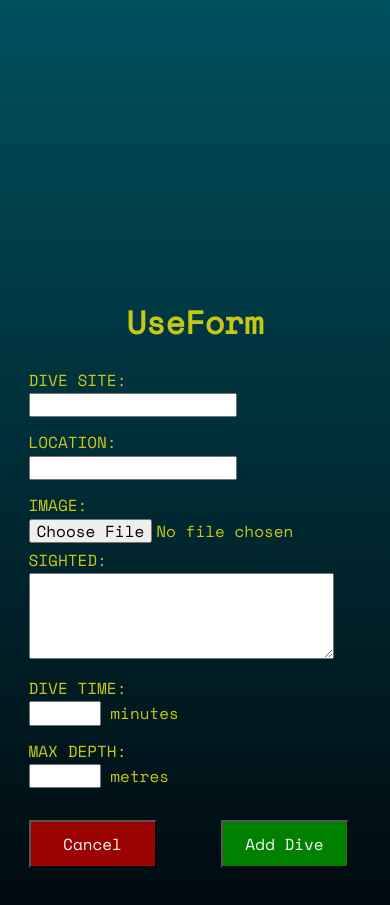
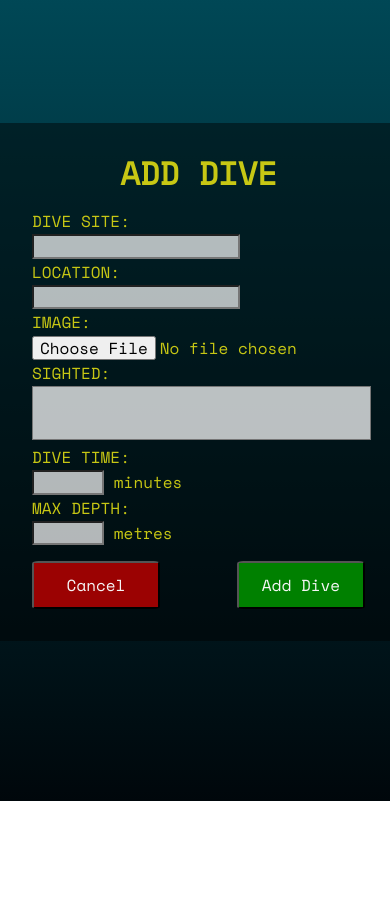
Before and after one commit to O-MAY/dive-log, a React (Create React App) app: page / in a window 390 px wide. Shown: the part 2080-2985 px from the top of the page. After the commit the page ends 2881 px from the top, so only its background shows below. Built offline with nearby package versions, Linux system fonts and the light colour scheme.

Commit message:
dive form now displays submission success message and new styling added to help responsiveness

```diff
--- a/src/App.js
+++ b/src/App.js
@@ -4,7 +4,7 @@ import Header from './components/Header';
 import Dives from './components/Dives';
 import AddDiveButton from './components/AddDiveButton';
 import NoDivesMessage from './components/NoDivesMessage';
-import UseForm from './components/UseForm';
+import AddDiveForm from './components/AddDiveForm';
 
 function App() {
 
@@ -59,7 +59,9 @@ const addDive = (dive) => {
             {dives.length > 0 ? <Dives dives={dives} onDelete={deleteDive} />
             :(<NoDivesMessage />)}
               {dives.length > 0 ? '' : <div id='add-dive-button-no-dives'><AddDiveButton /></div>}
-            <UseForm onAdd={addDive} />
+            <div className='dive-to-add-dive' />
+            <AddDiveForm onAdd={addDive} />
+            <div className='add-dive-depth' />
     </div>
     </>
   );
--- a/src/components/AddDiveButton.js
+++ b/src/components/AddDiveButton.js
@@ -6,7 +6,7 @@ const AddDiveButton = () => {
 
   return (
     <>
-    <Link to="add-dive-form" spy={true} smooth={true} offset={10} duration={500}>
+    <Link to="add-dive-form" spy={true} smooth={true} offset={-10} duration={1000}>
     <div className='add-dive-button-container'>
         <div className='add-dive-card'>
             <GiScubaTanks className='scuba-icon' />
--- a/src/components/UseForm.js
+++ b/src/components/AddDiveForm.js
@@ -1,25 +1,32 @@
 import React from 'react'
 import { useForm } from "react-hook-form";
+import { useState } from 'react';
 import {Link} from 'react-scroll'
 
-export default function UseForm({ onAdd }) {
+export default function AddDiveForm({ onAdd }) {
 
-const successMessage = 'Dive has been logged.'
+  const [success, setSuccess] = useState ("")
+  const successDelay = ms => new Promise(res => setTimeout(res, ms));
 
-const { register, handleSubmit, reset, formState: { isSubmitted, errors } } = useForm();
-  const onSubmit = (data) => {
+  const { register, handleSubmit, reset, formState: { errors } } = useForm();
+
+    const onSubmit = async (data) => {
       onAdd(data)
       reset()
-    console.log(successMessage)
+      setSuccess('DIVE HAS BEEN ADDED')
+      await successDelay(5000)
+      setSuccess('')
     };
 
     const onCancel = () => {
       reset()
     }
 
+  let successComponent = success && <p>{success}</p>
+
   return (
     <div id='add-dive-form'>
-        <h1>UseForm</h1>
+        <h1>ADD DIVE</h1>
         <form onSubmit={handleSubmit(onSubmit)}>
             <div>
                 <label>DIVE SITE:</label>
@@ -28,8 +35,8 @@ const { register, handleSubmit, reset, formState: { isSubmitted, errors } } = us
                     type='text'
                     placeholder=''
                 />
-               <strong><p style={{color: "red"}}>
-                  {errors.diveSite?.type === "required" && "Field is required."}
+               <strong><p className='error-message'>
+                  {errors.diveSite?.type === "required" && "Field is required"}
                 </p></strong>
             </div>
             <div>
@@ -39,16 +46,16 @@ const { register, handleSubmit, reset, formState: { isSubmitted, errors } } = us
                     type='text'
                     placeholder=''
                 />
-                <strong><p style={{color: "red"}}>
-                  {errors.location?.type === "required" && "Field is required."}
+                <strong><p className='error-message'>
+                  {errors.location?.type === "required" && "Field is required"}
                 </p></strong>
             </div>
             <div>
                 <label>IMAGE:</label>
                 <input {...register("img", { required: false })}
-                className='form-field'
+                className='image-upload form-field'
                 type='file'
-                placeholder=''
+                placeholder='Upload image'
                 />
             </div>
             <div>
@@ -58,9 +65,9 @@ const { register, handleSubmit, reset, formState: { isSubmitted, errors } } = us
                 type='text'
                 placeholder=''
                />
-               <strong><p style={{color: "red"}}>
-                  {errors.sighted?.type === "required" && "Field is required."}
-                  {errors.sighted?.type === "maxLength" && "Maximum character length is 120."}
+               <strong><p className='error-message'>
+                  {errors.sighted?.type === "required" && "Field is required"}
+                  {errors.sighted?.type === "maxLength" && "Maximum character length is 120"}
                 </p></strong>
             </div>
             <div>
@@ -70,8 +77,8 @@ const { register, handleSubmit, reset, formState: { isSubmitted, errors } } = us
                 type='number'
                 placeholder=''
                 /> minutes</span>
-                <strong><p style={{color: "red"}}>
-                  {errors.diveTime?.type === "required" && "Field is required."}
+                <strong><p className='error-message'>
+                  {errors.diveTime?.type === "required" && "Field is required"}
                   {errors.diveTime?.type === "max" && "Wow there! Your dive time was longer than the world record.. Try again."}
                 </p></strong>
             </div>
@@ -84,18 +91,19 @@ const { register, handleSubmit, reset, formState: { isSubmitted, errors } } = us
                 maxLength="11,034"
                 size="3"
                 /> metres</span>
-                <strong><p style={{color: "red"}}>
-                  {errors.maxDepth?.type === "required" && "Field is required."}
+                <strong><p className='error-message'>
+                  {errors.maxDepth?.type === "required" && "Field is required"}
                   {errors.maxDepth?.type === "max" && "The Mariana Trench is 11,034m deep. Are you sure you got your depth correct?"}
                 </p></strong>
             </div>
-
-            <Link to="dives-container" spy={true} smooth={true} offset={-100} duration={500}>
+            <div className='cancel-submit-fb'>
+              <Link to="header" spy={true} smooth={true} offset={-50} duration={1000}>
               <input className='cancel-dive-btn' value='Cancel' type="reset" onClick={onCancel} />
               </Link>
               <input className='add-dive-btn' value='Add Dive' type='submit' />
-            {isSubmitted.formState ? <p>Hello</p> : ''}
+            </div>
         </form>
+        <strong className='success-component'>{successComponent}</strong>
     </div>
   )
 }
--- a/src/styles/_addDiveForm.scss
+++ b/src/styles/_addDiveForm.scss
@@ -1,44 +1,68 @@
 #add-dive-form {
-    height: auto;
-    width: auto;
+    height: fit-content;
+    width: fit-content;
     display: flex;
     flex-flow: column nowrap;
     justify-content: center;
     align-items: center;
 
     color: $titleColor2;
+    background-color: #00000077;
+    margin: 0 auto 0 auto;
+    padding: 2rem;
 
-    margin: 30rem auto 5rem auto;
+    h1 {
+        margin: 0 0 1rem 0;
+    }
 
-    text {
-        color: #f5f5f5;
-        font-size: 2rem;
-        margin-bottom: 0.5rem;
-    }
     label {
         display: block;
-        margin-top: 0.5rem;
+        margin-top: 0.25rem;
         margin-bottom: 0.25rem;
     }
+
+    input {
+        background-color: #ffffffb3;
+    }
+
+    .image-upload {
+        background-color: transparent;
+    }
+
     textarea {
-        width: 90%;
-        height: 5rem;
+        width: 100%;
+        height: 3rem;
+        background-color: #ffffffbb;
+
+        resize: none;
     }
     .form-number-input {
         width: 4rem;
     }
-    div text {
-        color: $titleColor1;
-        font-size: 1rem;
+
+    .error-message {
+        color: #ffffff;
+        font-weight: 300;
+        margin: 0.2rem 0 0 0;
+        padding: 0;
     }
+
+    .cancel-submit-fb {
+        display: flex;
+        justify-content: space-between;
+        margin-top: 1rem;
+    }
+
     .add-dive-btn {
-    width: 8rem;
-    height: 3rem;
+        width: 8rem;
+        height: 3rem;
 
-    background-color: green;
-    color: #f5f5f5;
-    cursor: pointer;
-    margin: 1rem auto 0 2rem;
+        background-color: #008000;
+        color: #f5f5f5;
+        cursor: pointer;
+
+        border-radius: 5%;
+
     }
     .cancel-dive-btn {
         width: 8rem;
@@ -47,12 +71,12 @@
         background-color: #9b0202;
         color: #f5f5f5;
         cursor: pointer;
-        margin: 1rem 2rem 0 auto;
+
+
+        border-radius: 5%;
+    }
+    .success-component {
+        color: #008000;
+        font-size: 1.5rem;
     }
 }
-
-@media only screen and (min-width: 600px) {
-    #add-dive-form {
-        max-width: 30vw;
-    }
-  }
--- a/src/styles/styles.css
+++ b/src/styles/styles.css
@@ -71,43 +71,62 @@
 }
 
 #add-dive-form {
-  height: auto;
-  width: auto;
+  height: -webkit-fit-content;
+  height: -moz-fit-content;
+  height: fit-content;
+  width: -webkit-fit-content;
+  width: -moz-fit-content;
+  width: fit-content;
   display: flex;
   flex-flow: column nowrap;
   justify-content: center;
   align-items: center;
   color: rgba(203, 203, 20, 0.9803921569);
-  margin: 30rem auto 5rem auto;
+  background-color: rgba(0, 0, 0, 0.4666666667);
+  margin: 0 auto 0 auto;
+  padding: 2rem;
 }
-#add-dive-form text {
-  color: #f5f5f5;
-  font-size: 2rem;
-  margin-bottom: 0.5rem;
+#add-dive-form h1 {
+  margin: 0 0 1rem 0;
 }
 #add-dive-form label {
   display: block;
-  margin-top: 0.5rem;
+  margin-top: 0.25rem;
   margin-bottom: 0.25rem;
 }
+#add-dive-form input {
+  background-color: rgba(255, 255, 255, 0.7019607843);
+}
+#add-dive-form .image-upload {
+  background-color: transparent;
+}
 #add-dive-form textarea {
-  width: 90%;
-  height: 5rem;
+  width: 100%;
+  height: 3rem;
+  background-color: rgba(255, 255, 255, 0.7333333333);
+  resize: none;
 }
 #add-dive-form .form-number-input {
   width: 4rem;
 }
-#add-dive-form div text {
-  color: #f5f5f5;
-  font-size: 1rem;
+#add-dive-form .error-message {
+  color: #ffffff;
+  font-weight: 300;
+  margin: 0.2rem 0 0 0;
+  padding: 0;
+}
+#add-dive-form .cancel-submit-fb {
+  display: flex;
+  justify-content: space-between;
+  margin-top: 1rem;
 }
 #add-dive-form .add-dive-btn {
   width: 8rem;
   height: 3rem;
-  background-color: green;
+  background-color: #008000;
   color: #f5f5f5;
   cursor: pointer;
-  margin: 1rem auto 0 2rem;
+  border-radius: 5%;
 }
 #add-dive-form .cancel-dive-btn {
   width: 8rem;
@@ -115,14 +134,13 @@
   background-color: #9b0202;
   color: #f5f5f5;
   cursor: pointer;
-  margin: 1rem 2rem 0 auto;
+  border-radius: 5%;
+}
+#add-dive-form .success-component {
+  color: #008000;
+  font-size: 1.5rem;
 }
 
-@media only screen and (min-width: 600px) {
-  #add-dive-form {
-    max-width: 30vw;
-  }
-}
 .add-dive-button-container {
   display: flex;
   flex-flow: column nowrap;
@@ -173,4 +191,12 @@ body {
   font-size: 1.5rem;
   text-align: center;
   padding: 1rem;
+}
+
+.dive-to-add-dive {
+  margin: 20rem;
+}
+
+.add-dive-depth {
+  margin: 10rem;
 }/*# sourceMappingURL=styles.css.map */
```
Also changed, not shown: src/styles/styles.scss (+8 -0 lines), 1 other file (tests, documents, lock files or other folders). Lines whose indentation alone changed are shown as unchanged.
